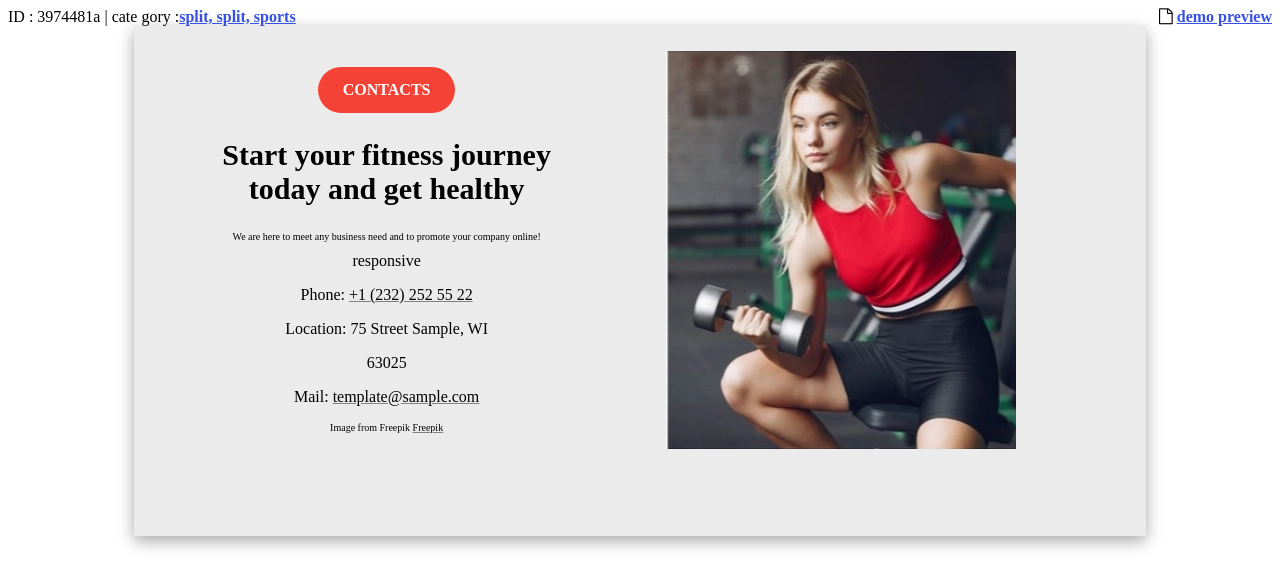
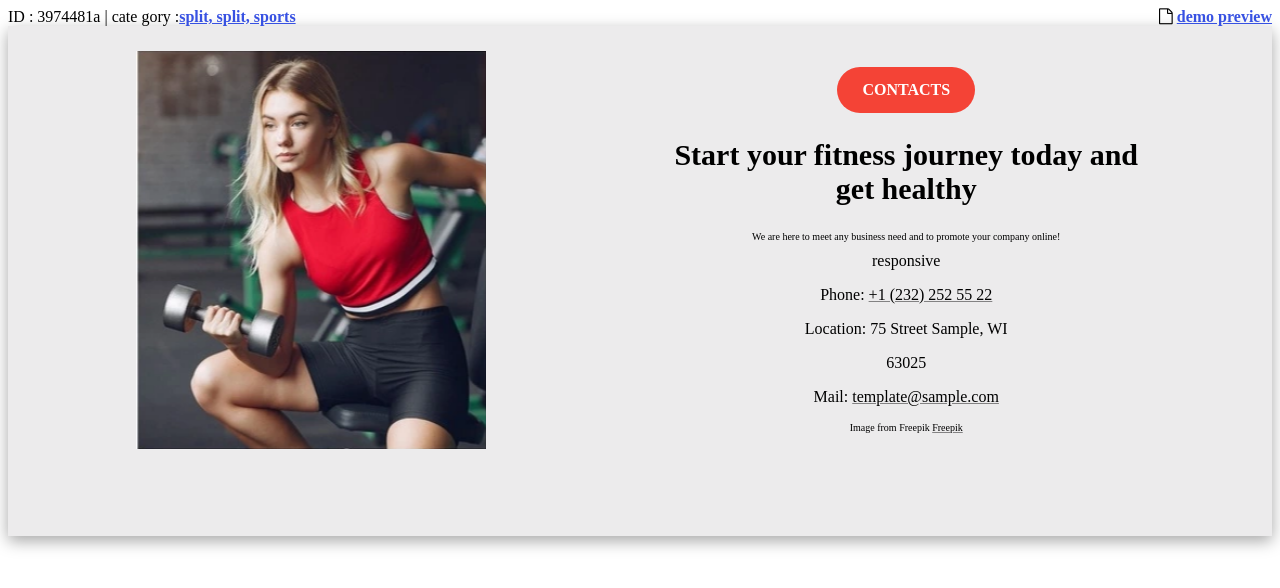
Before and after one commit to kimiavalizade/test2, a plain HTML site: page index.html in a window 1280 px wide. Drawn offline with Linux system fonts and the light colour scheme; a web font is replaced by a local one.

Commit message:
taghirat

```diff
--- a/css/style.css
+++ b/css/style.css
@@ -38,8 +38,10 @@
 	box-shadow: rgba(0, 0, 0, 0.35) 0px 5px 15px;
 	padding-top: 10px;
 	padding-bottom: 40px;
-	margin-left: 10%;
-	margin-right: 10%;
+	/*margin-left: 10%;
+	margin-right: 10%;*/
+  max-width: 1400px;
+  margin: 0 auto;
 }
 
 /* Create columns*/
@@ -61,6 +63,7 @@
   margin-bottom: 5px;
 	overflow: scroll;
 	margin-left: 20px;
+  float: right;
 }
 
 
@@ -72,11 +75,14 @@
   margin-top: 5px;
   margin-bottom: 5px;
 	margin-left: 20px;
+  float: left;
 }
 
-img {
-  max-width: 100%;
+.styleimg {
   height: auto;
+  display: block;
+  margin-left: auto;
+  margin-right: auto;
 }
 
 .contact:link, .contact:visited {
--- a/index.html
+++ b/index.html
@@ -69,7 +69,7 @@
 					</aside>
 					<aside class="column side2">
 						<div>
-							<img src="./images/gym.png" alt="gym" width="350" height="400">
+							<img class="styleimg" src="./images/gym.png" alt="gym" width="350" height="400">
 						</div>
 					</aside>
         </main>
```
